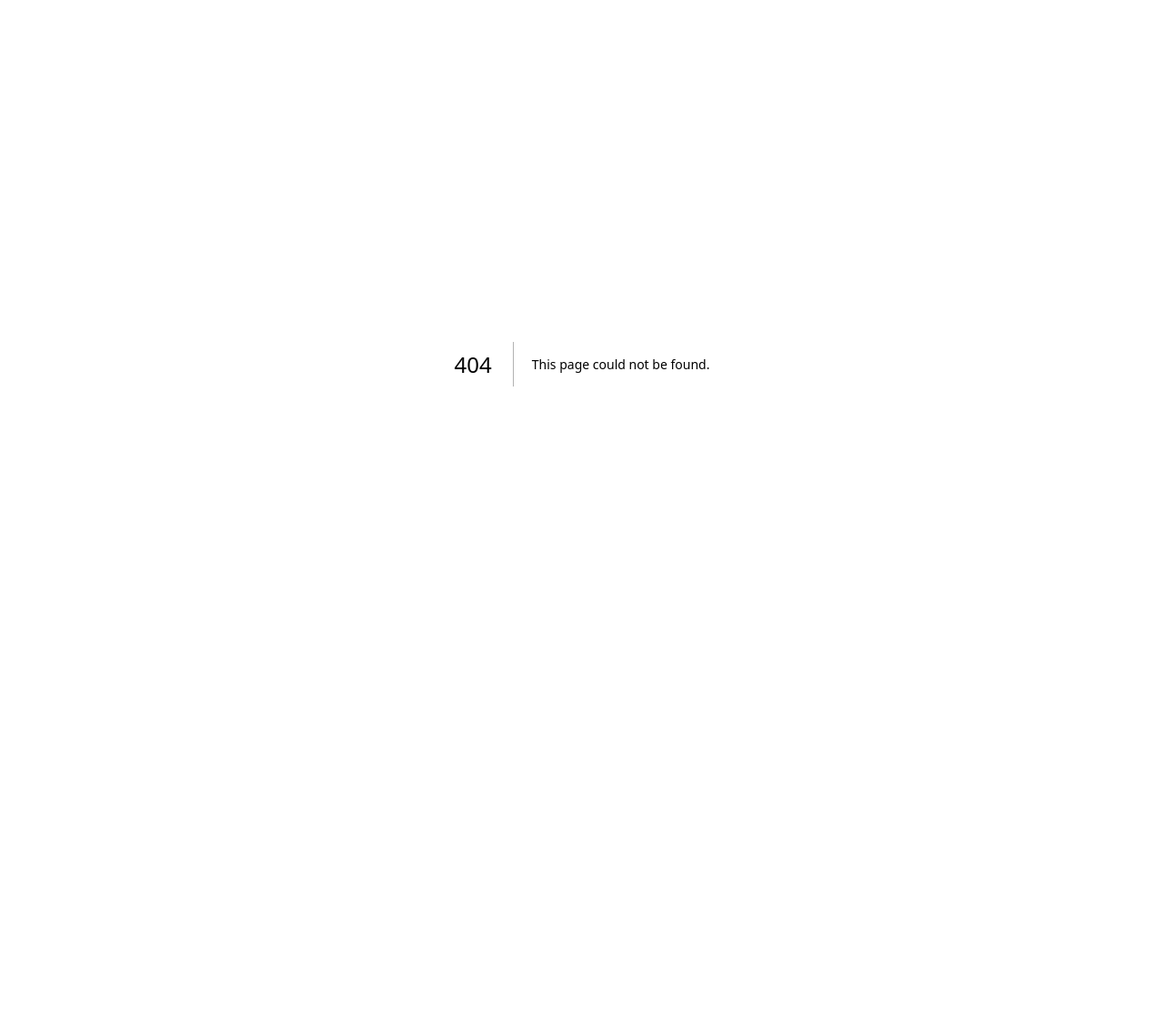
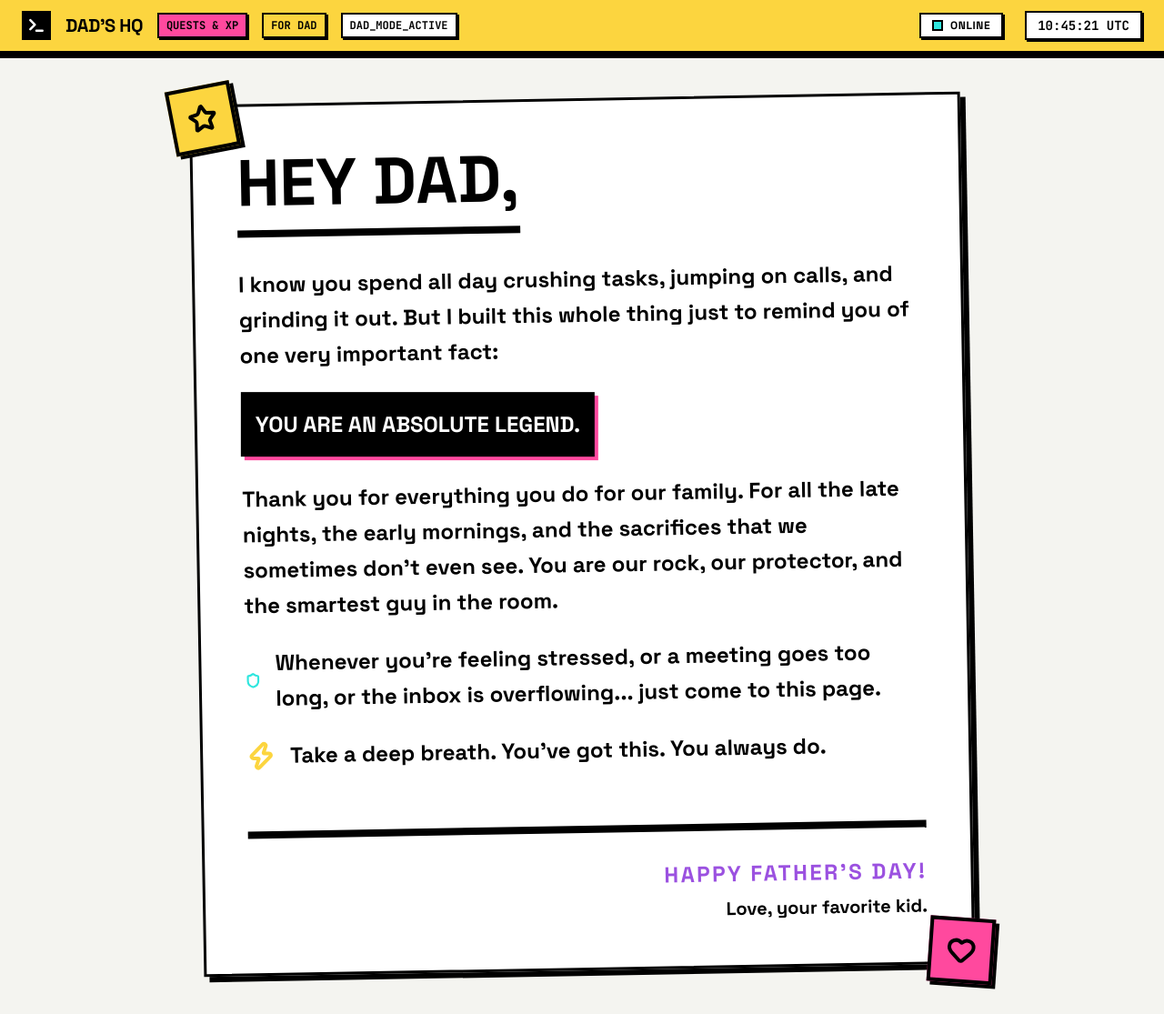
Before and after one commit to shivennair2009-debug/Father-s-Day, a Next.js app: page /letter in a window 1280 px wide. Before the commit this address had no page. Shown: the whole page at 91% size. Before the commit the page ends 800 px from the top, so only its background shows below. Built offline with nearby package versions, Linux system fonts and the light colour scheme.

Commit message:
Add motivational letter page

```diff
--- /dev/null
+++ b/app/letter/page.tsx
@@ -0,0 +1,60 @@
+import Navigation from "@/components/Navigation";
+import { Heart, Star, Shield, Zap } from "lucide-react";
+
+export default function LetterPage() {
+  return (
+    <main className="min-h-screen relative flex flex-col bg-[var(--color-canvas)]">
+      <Navigation />
+
+      <div className="flex-1 max-w-4xl mx-auto w-full px-4 sm:px-6 py-12 flex flex-col justify-center">
+
+        <div className="neo-panel bg-white p-8 md:p-12 relative rotate-[-1deg]">
+          <div className="absolute -top-6 -left-6 bg-[#fcd53f] border-4 border-black p-4 shadow-[4px_4px_0_0_#000] rotate-[-10deg]">
+            <Star size={32} strokeWidth={3} className="text-black" />
+          </div>
+          <div className="absolute -bottom-6 -right-6 bg-[#ff499e] border-4 border-black p-4 shadow-[4px_4px_0_0_#000] rotate-[5deg]">
+            <Heart size={32} strokeWidth={3} className="text-black" />
+          </div>
+
+          <h1 className="text-5xl md:text-7xl font-black uppercase mb-8 border-b-8 border-black pb-4 inline-block">
+            Hey Dad,
+          </h1>
+
+          <div className="space-y-6 text-xl md:text-2xl font-bold leading-relaxed">
+            <p>
+              I know you spend all day crushing tasks, jumping on calls, and grinding it out. But I built this whole thing just to remind you of one very important fact:
+            </p>
+
+            <p className="bg-black text-white p-4 inline-block transform rotate-[1deg] shadow-[4px_4px_0_0_#ff499e]">
+              YOU ARE AN ABSOLUTE LEGEND.
+            </p>
+
+            <p>
+              Thank you for everything you do for our family. For all the late nights, the early mornings, and the sacrifices that we sometimes don't even see. You are our rock, our protector, and the smartest guy in the room.
+            </p>
+
+            <p className="flex items-center gap-4">
+              <Shield className="text-[#2fe6de]" size={32} strokeWidth={3} />
+              Whenever you're feeling stressed, or a meeting goes too long, or the inbox is overflowing... just come to this page.
+            </p>
+
+            <p className="flex items-center gap-4">
+              <Zap className="text-[#fcd53f]" size={32} strokeWidth={3} />
+              Take a deep breath. You've got this. You always do.
+            </p>
+          </div>
+
+          <div className="mt-16 pt-8 border-t-8 border-black text-right">
+            <p className="text-2xl font-black uppercase tracking-widest text-[#9b51e0]">
+              Happy Father's Day!
+            </p>
+            <p className="text-xl font-bold mt-2">
+              Love, your favorite kid.
+            </p>
+          </div>
+        </div>
+
+      </div>
+    </main>
+  );
+}
--- a/components/Navigation.tsx
+++ b/components/Navigation.tsx
@@ -29,6 +29,9 @@ export default function Navigation() {
           <a href="/quests" className="font-mono text-xs font-bold text-black bg-[#ff499e] px-2 py-1 uppercase border-2 border-black shadow-[2px_2px_0_0_#000] hover:translate-x-0.5 hover:translate-y-0.5 hover:shadow-none transition-all">
             QUESTS & XP
           </a>
+          <a href="/letter" className="font-mono text-xs font-bold text-black bg-[#fcd53f] px-2 py-1 uppercase border-2 border-black shadow-[2px_2px_0_0_#000] hover:translate-x-0.5 hover:translate-y-0.5 hover:shadow-none transition-all">
+            FOR DAD
+          </a>
           <span className="hidden sm:inline-block font-mono text-xs font-bold text-black bg-white px-2 py-1 uppercase border-2 border-black shadow-[2px_2px_0_0_#000]">
             DAD_MODE_ACTIVE
           </span>
```
